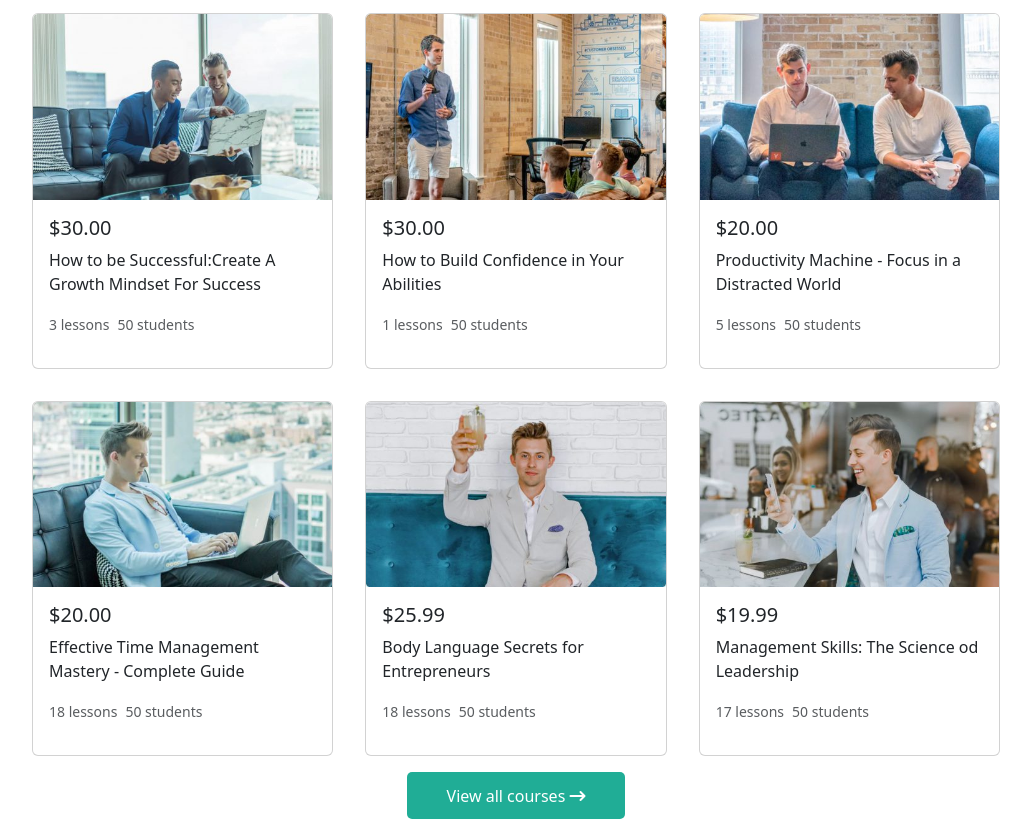
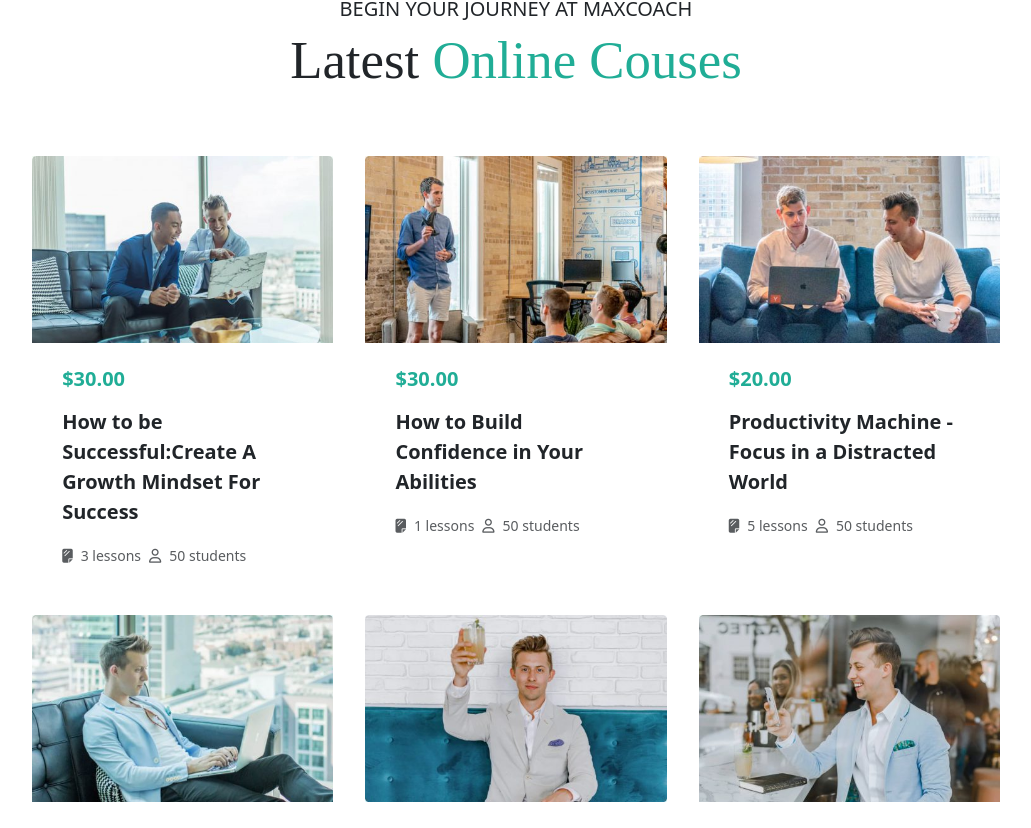
Before and after one commit to UmbertoSerino/proj-html-vuejs, a Vue app: page / in a window 1280 px wide. Shown: the part 1549-2377 px from the top of the page, without its empty margins (124-1155 px from the left). Built offline with nearby package versions, Linux system fonts and the light colour scheme; a web font is replaced by a local one.

Commit message:
complete layout section all courses

```diff
--- a/src/components/Header/AppJumbotron.vue
+++ b/src/components/Header/AppJumbotron.vue
@@ -84,8 +84,8 @@ button.started-button {
 }
 
 button:hover {
-    background-color: $color-3;
-    transition: 1s ease-in-out;
+    // background-color: $color-3;
+    // transition: 1s ease-in-out;
 }
 
 div.shop {
--- a/src/components/Main/AppOnlineCourses.vue
+++ b/src/components/Main/AppOnlineCourses.vue
@@ -18,20 +18,23 @@ export default {
 </script>
 <template >
     <section class="my_wrapper mb-5">
+        <h1 class="text-uppercase text-center fs-5">Begin your journey at maxcoach</h1>
+        <h2 class="text-center text-courses mb-5">Latest <span class="text-courses"> Online Couses</span>
+        </h2>
         <div class="d-flex flex-wrap">
-            <article v-for="courses in latestCorses" :key="courses" class="my_section-card card">
+            <article v-for="courses in latestCorses" :key="courses" class="my_section-card">
                 <img class="card-img-top" :src="courses.img" :alt="`${courses.alt}`">
-                <div class="card-body">
+                <div class="my_container-info-card">
                     <h5 class="card-title">{{ courses.price }}</h5>
-                    <p class="card-text">{{ courses.info }}</p>
+                    <p class="fw-bold fs-5 card-text">{{ courses.info }}</p>
                     <div class="d-flex">
-                        <p class="card-text pe-2"><small class="text-muted">{{ courses.lessons }} lessons</small></p>
-                        <p class="card-text"><small class="text-muted">{{ courses.students }} students</small></p>
+                        <p class="card-text pe-2"><small class="text-muted"><i class="pe-2 fa-solid fa-sheet-plastic"></i>{{ courses.lessons }} lessons</small></p>
+                        <p class="card-text"><small class="text-muted"><i class="pe-2 fa-regular fa-user"></i>{{ courses.students }} students</small></p>
                     </div>
                 </div>
             </article>
             <div class="w-100 text-center">
-                <button class="started-button">View all courses
+                <button class="started-button fw-bold px-5">View all courses
                     <i class="fa-solid fa-arrow-right-long"></i>
                 </button>
             </div>
@@ -50,6 +53,27 @@ section.my_wrapper {
         margin: 1rem;
     }
 
+    h2.text-courses {
+        @include font(font-family);
+        font-size: 3.3rem;
+    }
+
+    span.text-courses {
+        color: $color-2
+    }
+
+    h5 {
+        padding-top: 1.5rem;
+        padding-bottom: 1rem;
+        color: $color-2;
+        font-weight: 700
+    }
+
+    div.my_container-info-card {
+        width: 80%;
+        margin: 0 auto
+    }
+
     button.started-button {
         @include button-green(background-color, color, padding);
     }
--- a/src/style/partials/_mixins.scss
+++ b/src/style/partials/_mixins.scss
@@ -22,4 +22,10 @@
     padding: .7rem 2.5rem;
     border: none;
     border-radius: 5px;
+
+    &:hover {
+        background-color: $color-3;
+        transition: 1s ease-in-out;
+
+    }
 }
```
